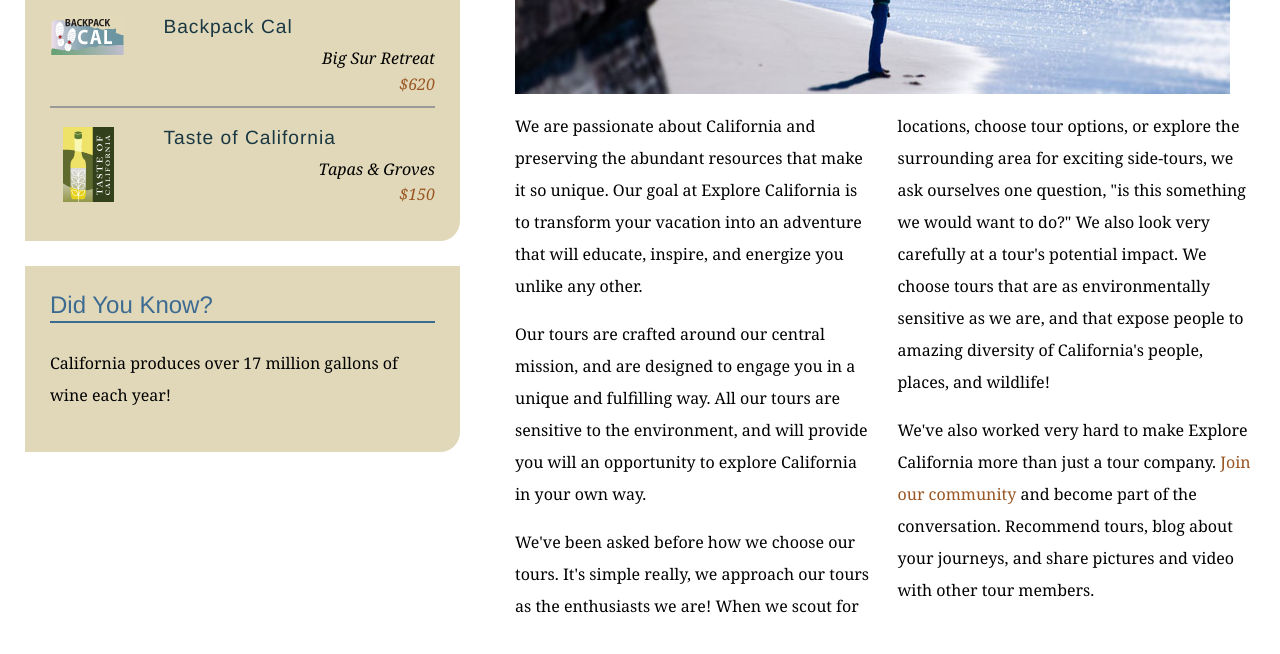
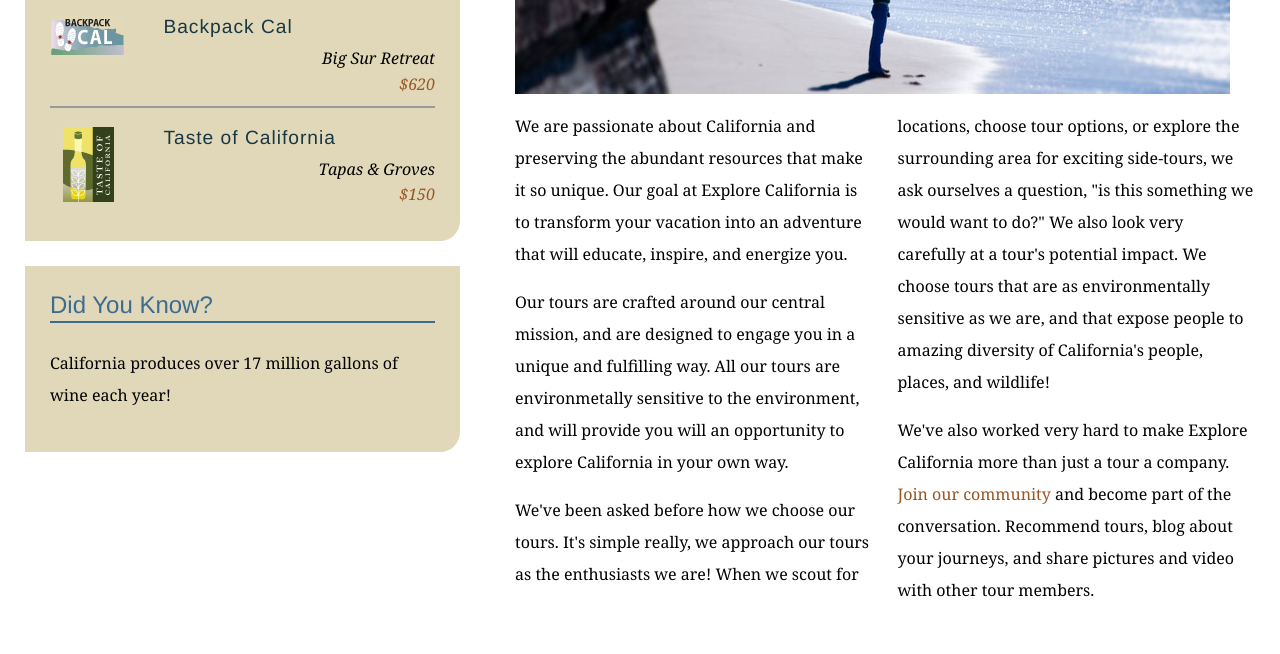
Before and after one commit to danielhonc/git_tutorial, a plain HTML site: page mission.html in a window 1280 px wide. Shown: the part 590-1244 px from the top of the page. Drawn offline with Linux system fonts and the light colour scheme.

Commit message:
Text edits on mission page

```diff
--- a/mission.html
+++ b/mission.html
@@ -62,10 +62,10 @@
           <h1>Who we are</h1>
           <img src="assets/images/mission_look.jpg" alt="Looking out at the Pacific" class="articleImage" />
           <div class="multiCol">
-            <p>We are passionate about California and preserving the abundant resources that make it so unique. Our goal at Explore California is to transform your vacation into an adventure that will educate, inspire, and energize you unlike any other.</p>
-            <p>Our tours are crafted around our central mission, and are designed to engage you in a unique and fulfilling way. All our tours are sensitive to the environment, and will provide you will an opportunity to explore California in your own way.</p>
-            <p>We've been asked before how we choose our tours. It's simple really, we approach our tours as the enthusiasts we are! When we scout for locations, choose tour options, or explore the surrounding area for exciting side-tours, we ask ourselves one question, &quot;is this something we would want to do?&quot; We also look very carefully at a tour's potential impact. We choose tours that are as environmentally sensitive as we are, and that expose people to amazing diversity of California's people, places, and wildlife!</p>
-            <p>We've also worked very hard to make Explore California more than just a tour company. <a href="explorers/join.html">Join our community</a> and become part of the conversation. Recommend tours, blog about your journeys, and share pictures and video with other tour members.</p>
+            <p>We are passionate about California and preserving the abundant resources that make it so unique. Our goal at Explore California is to transform your vacation into an adventure that will educate, inspire, and energize you.</p>
+            <p>Our tours are crafted around our central mission, and are designed to engage you in a unique and fulfilling way. All our tours are environmetally sensitive to the environment, and will provide you will an opportunity to explore California in your own way.</p>
+            <p>We've been asked before how we choose our tours. It's simple really, we approach our tours as the enthusiasts we are! When we scout for locations, choose tour options, or explore the surrounding area for exciting side-tours, we ask ourselves a question, &quot;is this something we would want to do?&quot; We also look very carefully at a tour's potential impact. We choose tours that are as environmentally sensitive as we are, and that expose people to amazing diversity of California's people, places, and wildlife!</p>
+            <p>We've also worked very hard to make Explore California more than just a tour a company. <a href="explorers/join.html">Join our community</a> and become part of the conversation. Recommend tours, blog about your journeys, and share pictures and video with other tour members.</p>
           </div>
         </div>
       </div>
```
